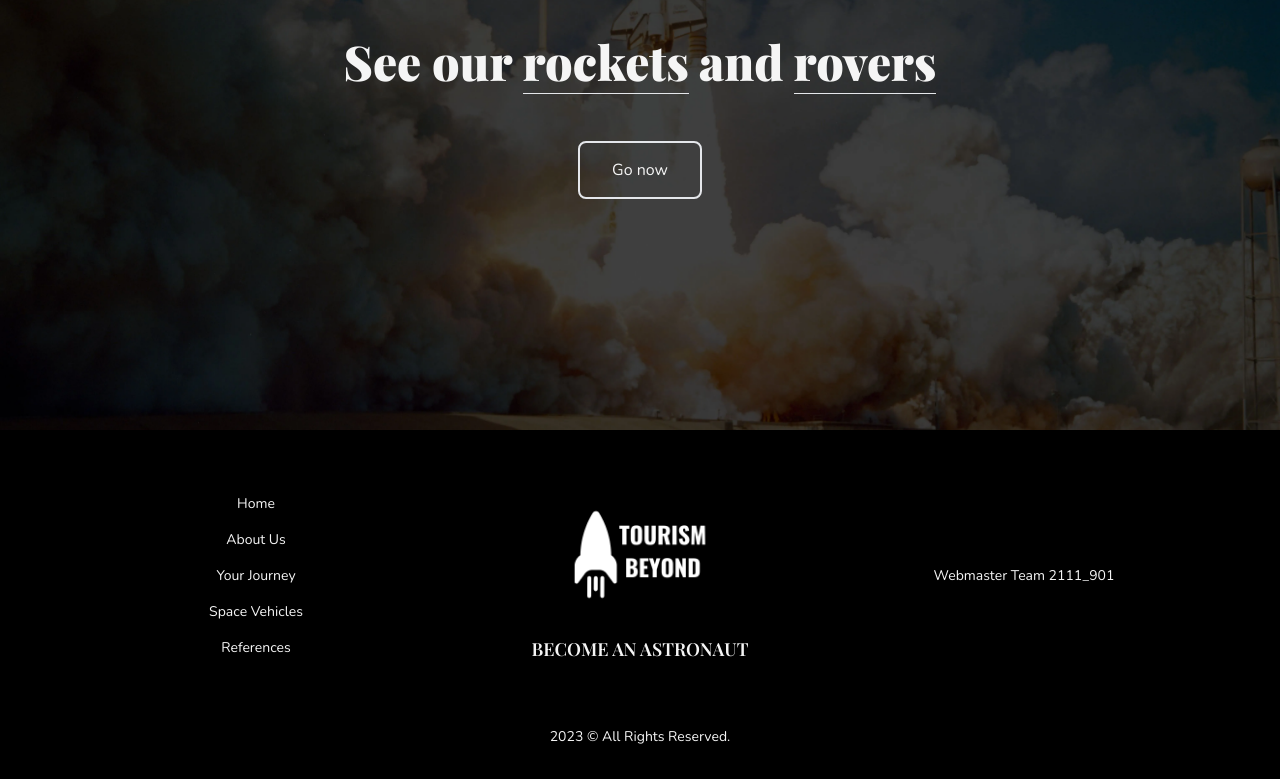
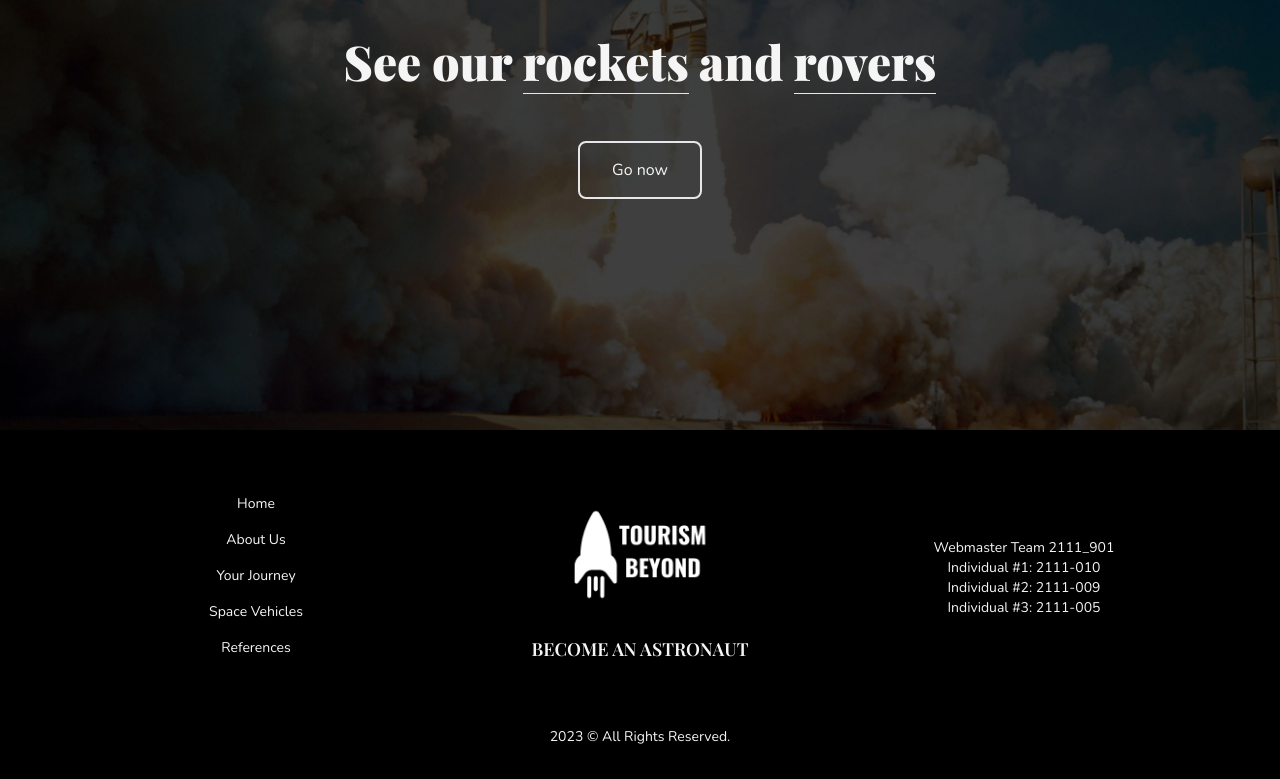
Before and after one commit to youjonathan/tourism-beyond, a Next.js app: page / in a window 1280 px wide. Shown: the part 2447-3226 px from the top of the page. Built offline with nearby package versions, Linux system fonts and the light colour scheme; a web font is replaced by a local one.

Commit message:
Updated footer with individual id numbers

```diff
--- a/src/components/Footer.js
+++ b/src/components/Footer.js
@@ -88,8 +88,11 @@ const Footer = () => {
               </motion.div>
             </div>
           </div>
-          <div className="text-center mt-[4.5rem]">
+          <div className="flex flex-col text-center justify-center">
             <p>Webmaster Team 2111_901</p>
+            <p>Individual #1: 2111-010</p>
+            <p>Individual #2: 2111-009</p>
+            <p>Individual #3: 2111-005</p>
           </div>
         </div>
         <div className="pt-8 text-center">
```
